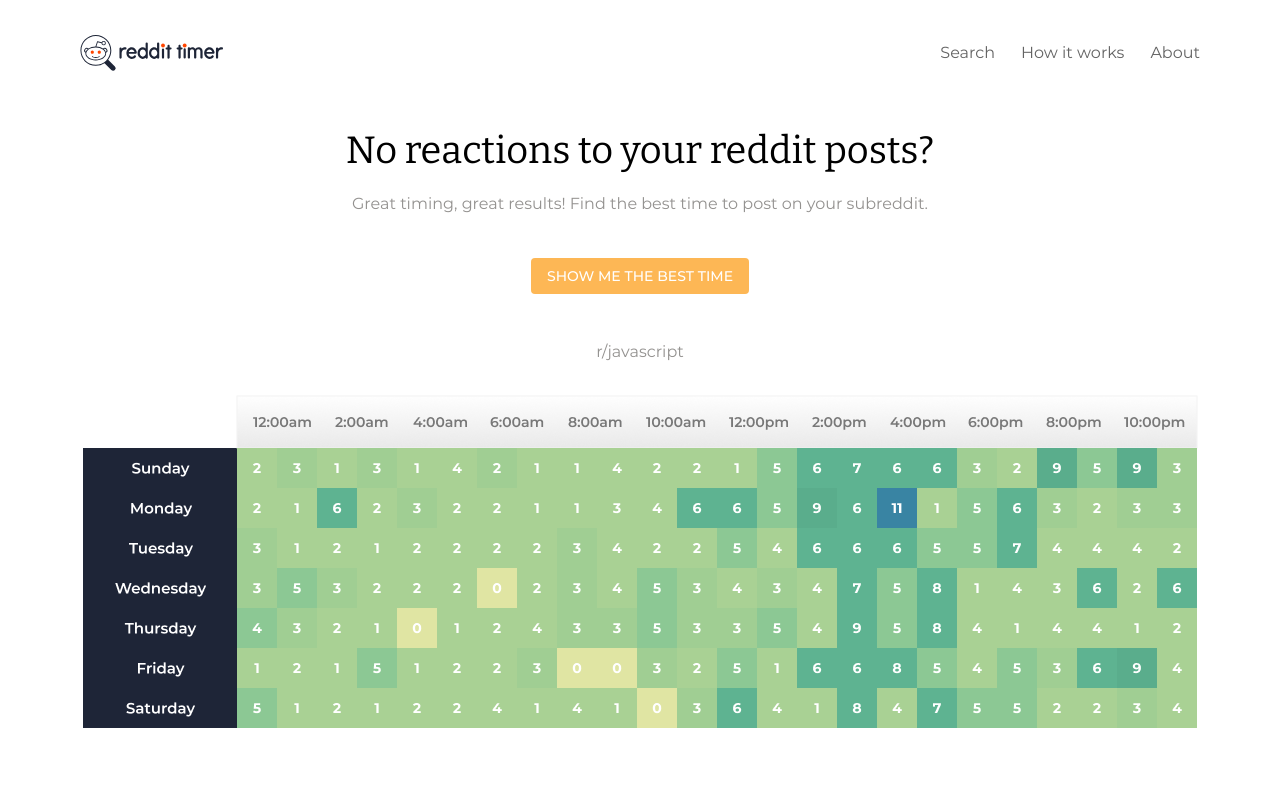
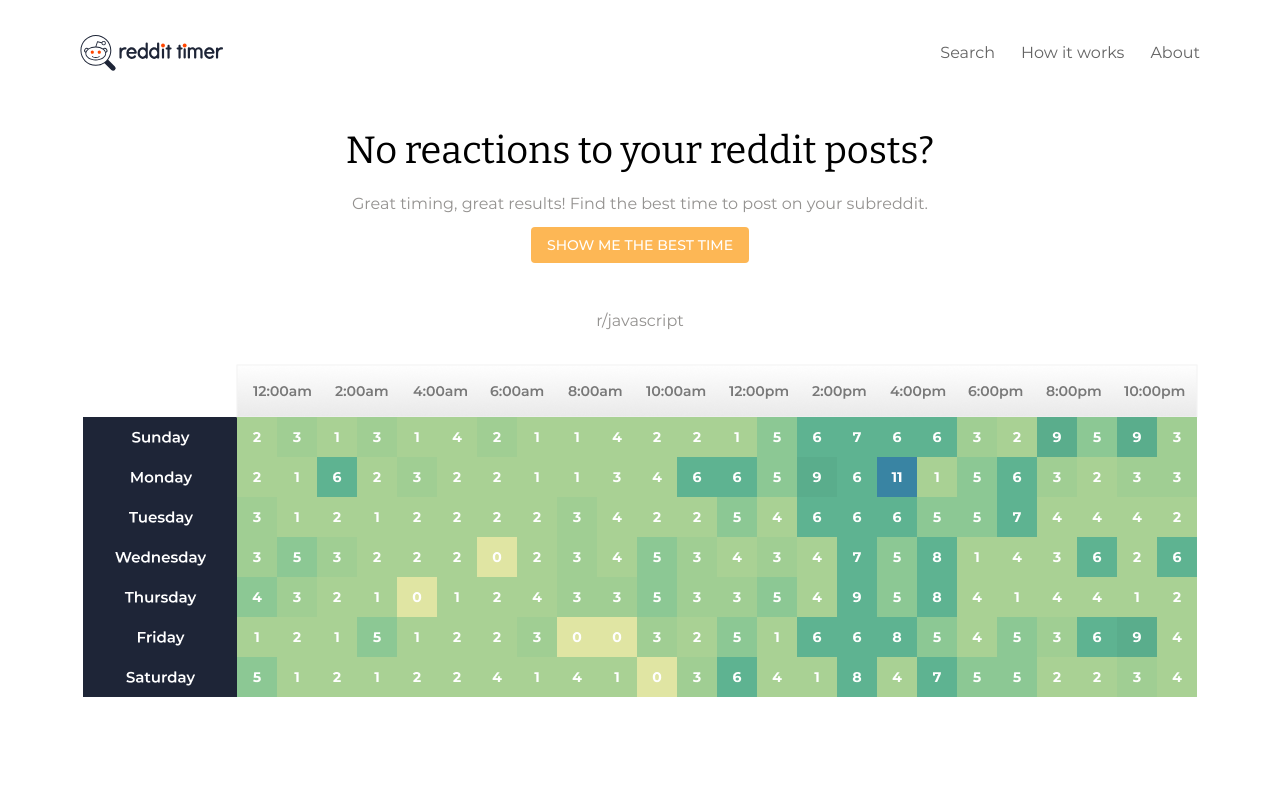
Before and after one commit to profydev/reddit-timer-pierrelstan, a React (Create React App) app: page / in a window 1280 px wide. Shown: the top 800 px of the page. Built offline with nearby package versions, Linux system fonts and the light colour scheme.

Commit message:
Add WrapperButton / ContainerButton

```diff
--- a/src/components/HeroSection/HeroSection.style.js
+++ b/src/components/HeroSection/HeroSection.style.js
@@ -1,12 +1,19 @@
 import styled from 'styled-components';
 import { Link } from 'react-router-dom';
+
+export const WrapperButton = styled(Link)`
+text-decoration:none;
+padding:8px 14px;`;
+
+export const ContainerButton = styled.div`
+margin-top: 44px`;
 
 export const Container = styled.div`
 display: flex;
 flex-direction: column;
 justify-content: center;
 width: 100%;
-padding-top: 22px ;`;
+padding-top: 22px;`;
 
 export const Wrapper = styled.div`
 text-align:center;`;
@@ -22,7 +29,6 @@
 `;
 
 export const Title = styled.h1`
-font-size: ${({ theme }) => theme.font.size};
 line-height: 46px;
 margin:0;
 padding:0;`;
@@ -34,9 +40,6 @@
 color: ${({ theme }) => theme.color.midLight};
 font-weight: 100;
 margin-top:21px`;
-
-export const WrapperButton = styled.div`
-margin-top: 44px `;
 
 export const TextSubreddit = styled.p`
 margin-top: 44px;
```
